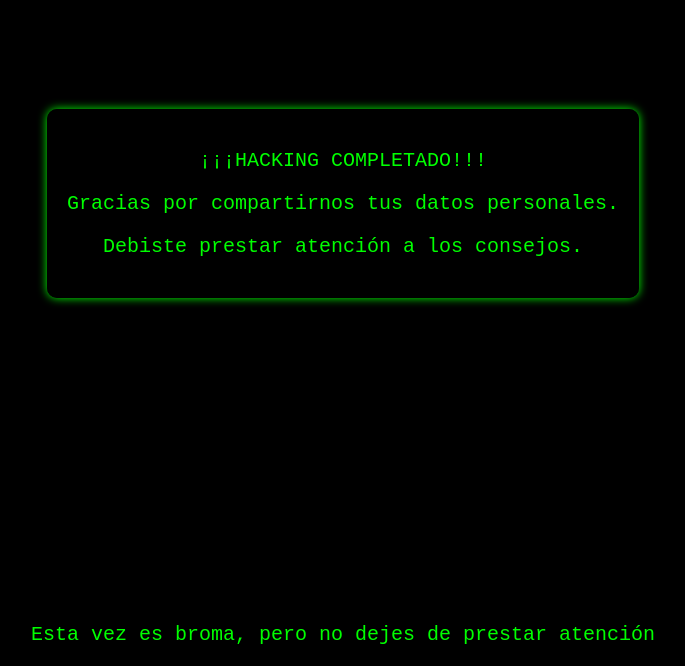
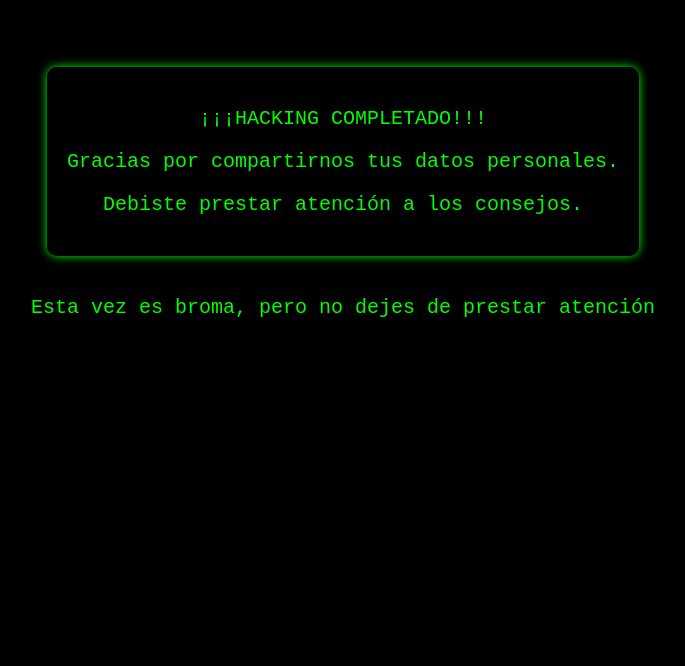
Before and after one commit to germanalvarez8/stunning-happiness, a plain HTML site: page index.html in a window 1280 px wide. Shown: the part 205-871 px from the top of the page, without its empty margins (297-982 px from the left). After the commit the page ends 816 px from the top, so only its background shows below. Drawn offline with Linux system fonts and the light colour scheme.

Commit message:
Nuevo mensaje

```diff
--- a/index.html
+++ b/index.html
@@ -14,6 +14,7 @@ body {
 
 .container {
     display: flex;
+    flex-direction: column;
     justify-content: center;
     align-items: center;
     height: 100vh;
@@ -24,6 +25,7 @@ body {
     padding: 20px;
     border-radius: 10px;
     box-shadow: 0 0 10px #0f0;
+    margin-bottom: 20px; /* Agregado para separación */
 }
 
 .alert-text {
@@ -46,7 +48,7 @@ setTimeout(function() {
     var message = document.createElement('p');
     message.classList.add('alert-text');
     message.textContent = "Esta vez es broma, pero no dejes de prestar atención";
-    document.body.appendChild(message);
+    document.querySelector('.container').appendChild(message);
 }, 5000);
 </script>
 
```
